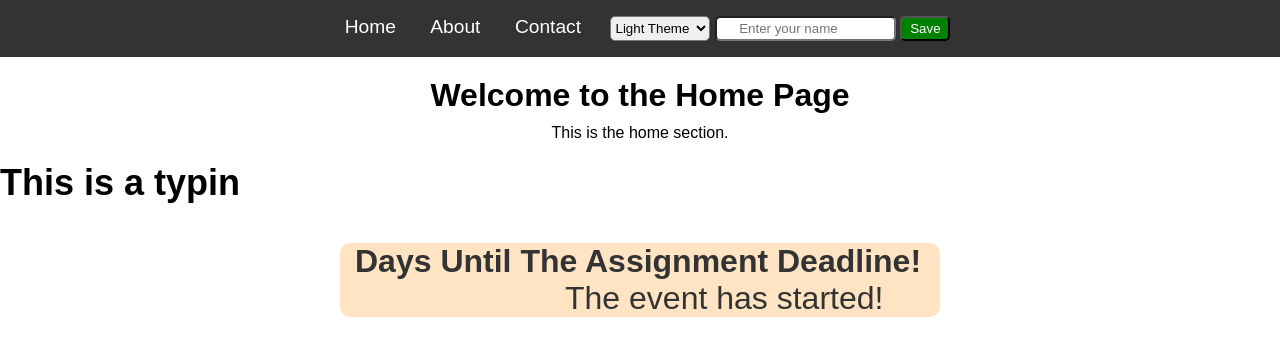
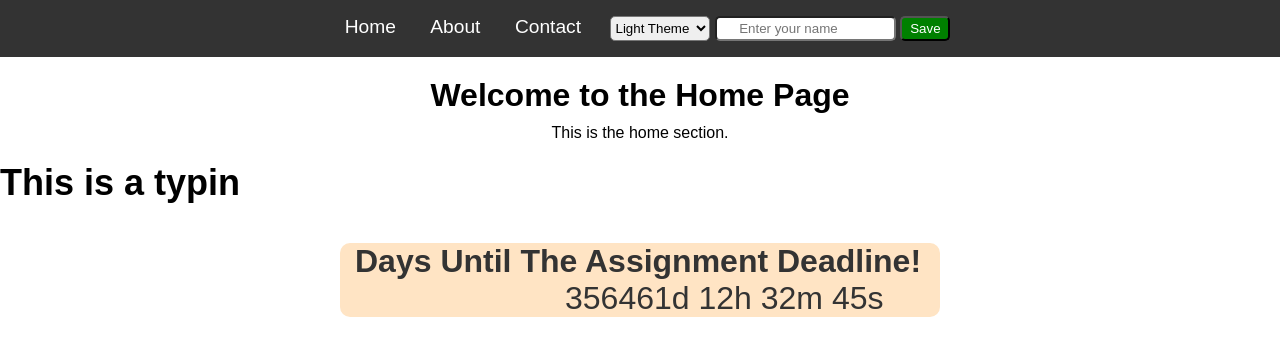
Before and after one commit to atherson/Javascript, a plain HTML site: page index.html in a window 1280 px wide. Drawn offline with Linux system fonts and the light colour scheme.

Commit message:
Updated JavaScript file with new logic

```diff
--- a/index.html
+++ b/index.html
@@ -5,6 +5,7 @@
     <meta name="viewport" content="width=device-width, initial-scale=1.0">
     <title>Intro to JS</title>
     <link rel="stylesheet" href="style.css">
+    <link rel="icon" type="image-x-icon" href="icon/9295731.ico">
 </head>
 <body>
 
--- a/script.js
+++ b/script.js
@@ -106,7 +106,7 @@ window.addEventListener("load", function () {
     }
 });
 
-    const eventDate = new Date("November 6, 2024 23:59:59").getTime();
+    const eventDate = new Date("November 6, 3000 23:59:59").getTime();
 
 
     const countdownInterval = setInterval(function () {
```
Also changed, not shown: icon/9295731.ico (added), 1 other file.
